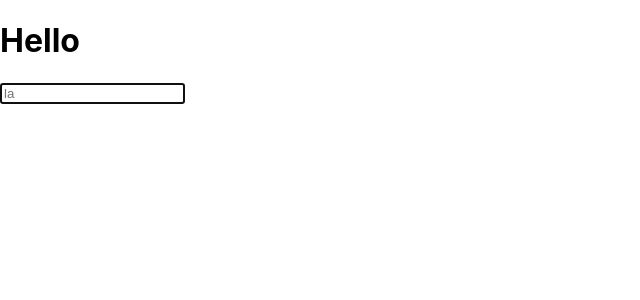
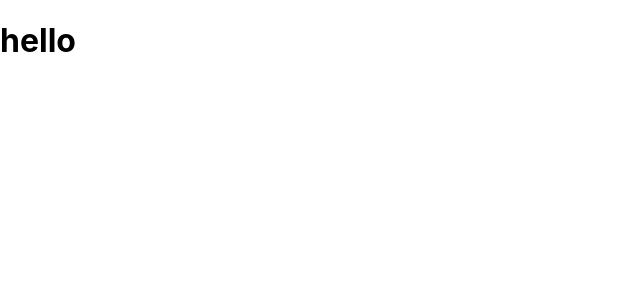
Before and after one commit to rkdls8268/react_hooks, a React (Create React App) app in the folder react_hooks/: page / in a window 1280 px wide. Shown: the top 300 px of the page, without its empty margins (0-640 px from the left). Built offline with nearby package versions, Linux system fonts and the light colour scheme.

Commit message:
add: useHover

```diff
--- a/react_hooks/src/index.js
+++ b/react_hooks/src/index.js
@@ -2,7 +2,7 @@ import React from 'react';
 import ReactDOM from 'react-dom';
 import './index.css';
 // import App from './App';
-import App from './useEffect/useClick';
+import App from './useEffect/useHover';
 import reportWebVitals from './reportWebVitals';
 
 ReactDOM.render(
--- /dev/null
+++ b/react_hooks/src/useEffect/useHover.js
@@ -0,0 +1,32 @@
+import React, {useRef, useEffect} from 'react';
+
+const useHover = (onHover) => {
+    const element = useRef();
+    const e = element.current;
+    // if (typeof onHover !== "function") {
+    //     return;
+    // }
+    useEffect(() => {
+        if (e) {
+            e.addEventListener("mouseenter", onHover);
+        }
+        return () => {
+            if (e) {
+                e.removeEventListener("mouseenter", onHover);
+            }
+        };
+    }, [onHover]);
+    return element;
+}
+
+const App = () => {
+    const sayHello = () => {console.log("hello")};
+    const hover = useHover(sayHello); // hover 될 때마다 sayHello 호출됨
+    return (
+        <div>
+            <h1 ref={hover}>hello</h1>
+        </div>
+    );
+};
+
+export default App;
```
